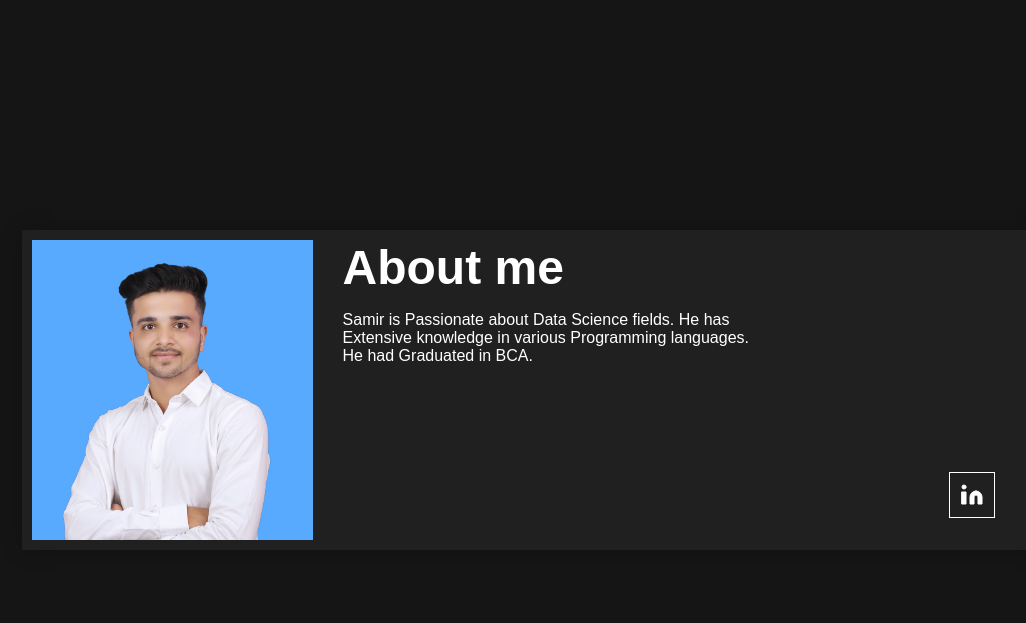
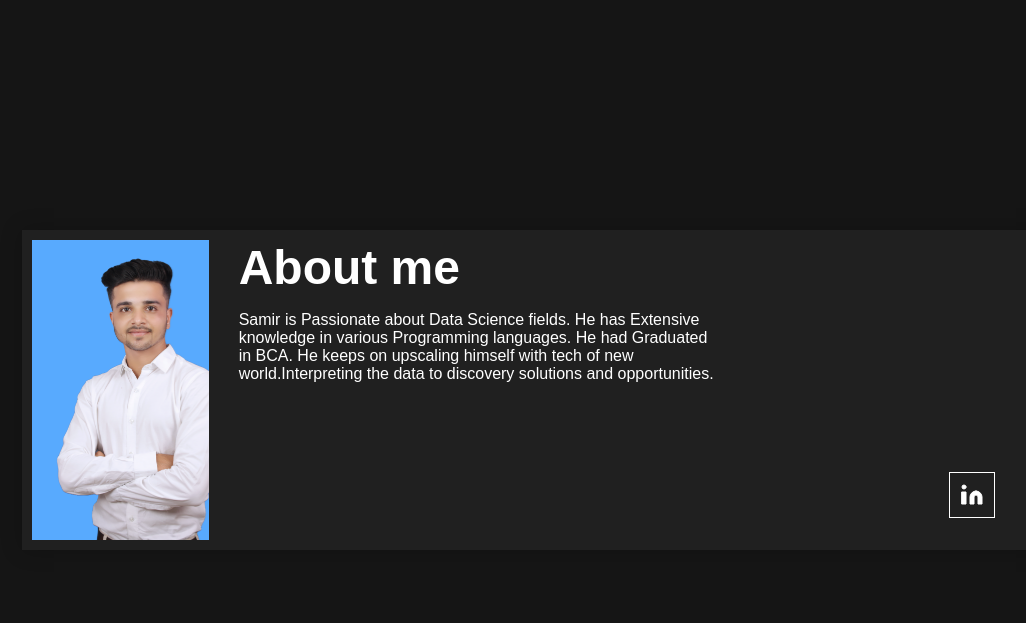
Before and after one commit to Samirsaiyed/restaurant_rating_prediction, a Flask app: page / in a window 1280 px wide. Shown: the part 1730-2353 px from the top of the page, without its empty margins (106-1132 px from the left). Run offline with Flask 2, Linux system fonts and the light colour scheme; parts of the project's set-up code (start-up, migrations or seed data) failed here and were passed over.

Commit message:
completed

```diff
--- a/templates/index.html
+++ b/templates/index.html
@@ -105,7 +105,7 @@
                     <div class="right-side">
                         <h1>About me</h1>
                         <p>
-                            Samir is Passionate about Data Science fields. He has Extensive knowledge in various Programming languages. He had Graduated in BCA.
+                            Samir is Passionate about Data Science fields. He has Extensive knowledge in various Programming languages. He had Graduated in BCA. He keeps on upscaling himself with tech of new world.Interpreting the data to discovery solutions and opportunities.
                         </p>
                         <div class="social-links">
                             <a target="_blank" href="https://www.linkedin.com/in/samir-saiyed-119a0724b">
```
Also changed, not shown: README.md.
